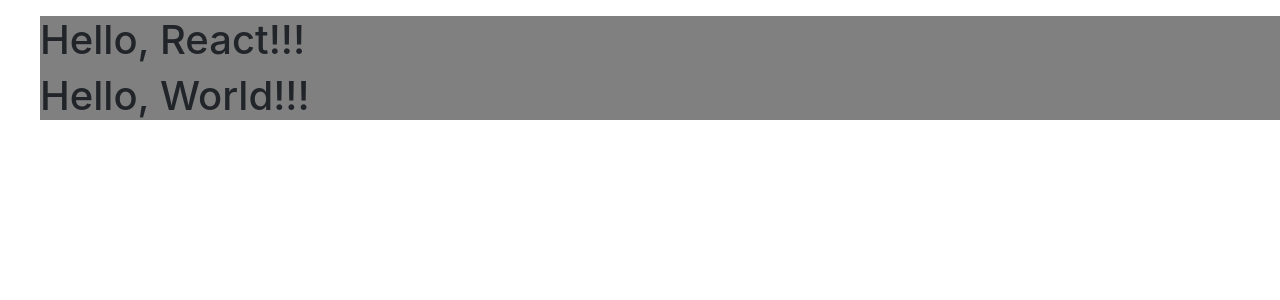
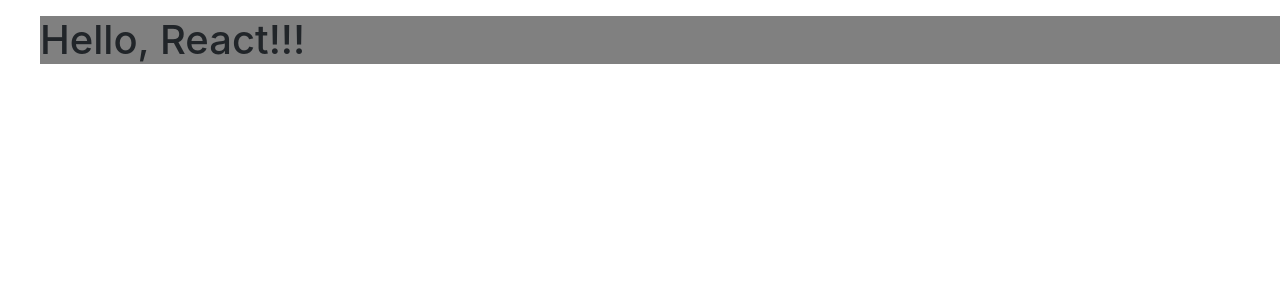
Before and after one commit to gyp2018/react, a React app: page / in a window 1280 px wide. Shown: the top 300 px of the page. Built offline with nearby package versions, Linux system fonts and the light colour scheme.

Commit message:
check ModuleIds

```diff
--- a/src/App.js
+++ b/src/App.js
@@ -1,6 +1,6 @@
 import React, { Component } from "react";
 import Hello from "./app/Hello";
-import World from "./app/World";
+// import World from "./app/World";
 
 import './App.css';
 
@@ -9,7 +9,7 @@
     return (
       <div className="app">
         <Hello name="React" />
-        <World />
+        {/* <World /> */}
       </div>
     );
   }
```
Also changed, not shown: 12 other files (tests, documents, lock files or other folders).
